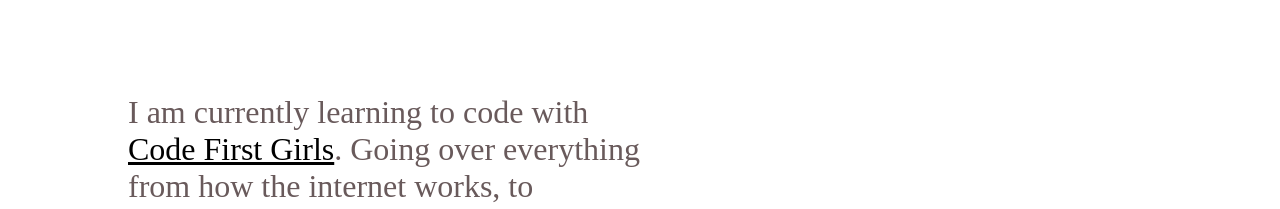
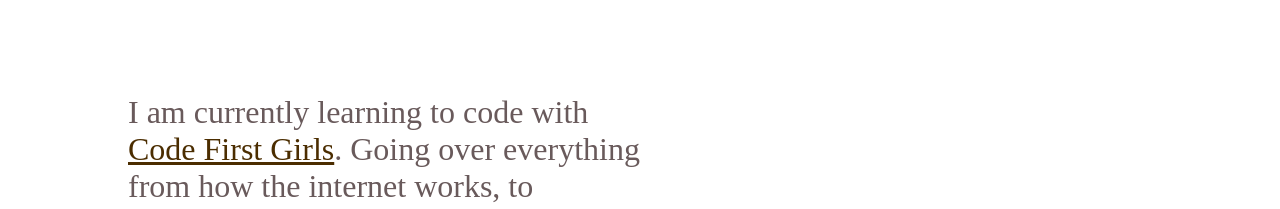
Before and after one commit to bethanygill/abc, a plain HTML site: page index.html in a window 1280 px wide. Shown: the part 840-1049 px from the top of the page. Drawn offline with Linux system fonts and the light colour scheme.

Commit message:
Update style.css

```diff
--- a/css/style.css
+++ b/css/style.css
@@ -29,7 +29,7 @@ p{
   font-size: 2em;
 }
 a {
-  color: rgb(0,0,0);
+  color: rgb(75,45,0);
 }
 ol {
 list-style: none;
```
